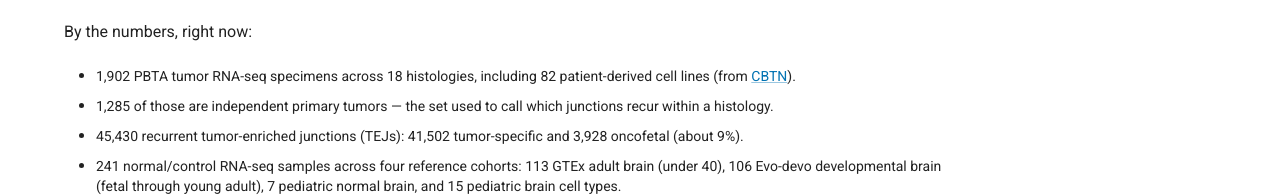
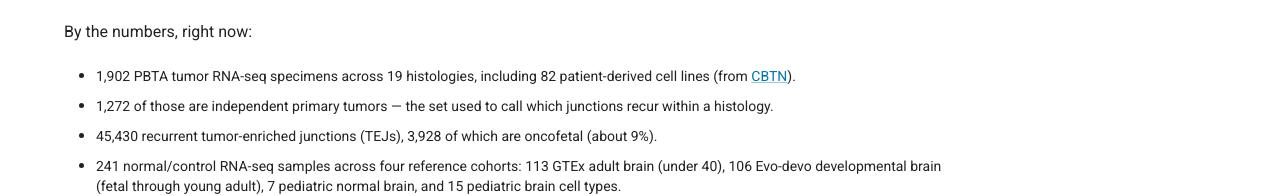
Before and after one commit to rokitalab/TAPESTRY, a React (Vite) app: page /about in a window 1280 px wide. Shown: the part 385-581 px from the top of the page. Built offline with nearby package versions, Linux system fonts and the light colour scheme; no server answers.

Commit message:
Apply batched suggestions from code review
Co-authored-by: Ryan Corbett <rcorbett@childrensnational.org>

```diff
--- a/src/pages/About.jsx
+++ b/src/pages/About.jsx
@@ -53,7 +53,7 @@ export default function About() {
         <Typography sx={{ mb: 2 }}>By the numbers, right now:</Typography>
         <List sx={{ listStyleType: "disc", pl: 4, py: 0 }}>
           <Stat>
-            1,902 PBTA tumor RNA-seq specimens across 18 histologies,
+            1,902 PBTA tumor RNA-seq specimens across 19 histologies,
             including 82 patient-derived cell lines (from{" "}
             <Link
               href="https://cbtn.org"
@@ -65,12 +65,11 @@ export default function About() {
             ).
           </Stat>
           <Stat>
-            1,285 of those are independent primary tumors — the set used to
+            1,272 of those are independent primary tumors — the set used to
             call which junctions recur within a histology.
           </Stat>
           <Stat>
-            45,430 recurrent tumor-enriched junctions (TEJs): 41,502
-            tumor-specific and 3,928 oncofetal (about 9%).
+            45,430 recurrent tumor-enriched junctions (TEJs), 3,928 of which are oncofetal (about 9%).
           </Stat>
           <Stat>
             241 normal/control RNA-seq samples across four reference
--- a/src/pages/Docs.jsx
+++ b/src/pages/Docs.jsx
@@ -214,8 +214,7 @@ export default function Docs() {
               then compared with the evo-devo cohort: those that are higher in
               at least one <em>prenatal</em> region/week-bin group than in
               every <em>postnatal</em> region/stage group (fold-change above 2
-              and SNR above 2) are called <strong>Oncofetal</strong>; the
-              rest are called <strong>Tumor-specific</strong>.
+              and SNR above 2) are called <strong>Oncofetal</strong>.
             </Typography>
           </ListItem>
           <ListItem sx={{ display: "list-item", py: 0.5, pl: 0 }}>
@@ -278,7 +277,7 @@ export default function Docs() {
             [
               <Code>junction_preference</Code>,
               <>
-                The specificity call for a junction, with values <Code>Tumor-enriched</Code> (tumor-enriched, without prenatal-specific expression; shown as Tumor-specific in the app) or <Code>Oncofetal</Code> (tumor-enriched and meeting the prenatal-versus-postnatal evo-devo criteria). The oncofetal call is made per junction from evo-devo expression, so every sample carrying a junction has the same call.
+                The specificity call for a junction, with values <Code>Tumor-enriched</Code> (tumor-enriched, without prenatal-specific expression) or <Code>Oncofetal</Code> (tumor-enriched and meeting the prenatal-versus-postnatal evo-devo criteria). The oncofetal call is made per junction from evo-devo expression, so every sample carrying a junction has the same call.
               </>,
             ],
             [
@@ -425,10 +424,10 @@ export default function Docs() {
           goal="for a junction (or set of junctions), determine whether it's reactivated fetal/developmental splicing (oncofetal) or splicing that has no normal-tissue counterpart at all (tumor-specific) — a distinction that matters for predicting on-target/off-tumor toxicity risk."
           steps={[
             <>
-              On Explore, use the Specificity filter to restrict the table to <Code>Oncofetal</Code> or <Code>Tumor-specific</Code> directly — this reflects the call already made by the pipeline.
+              On Explore, use the Specificity filter to restrict the table to <Code>Oncofetal</Code> or <Code>Tumor-enriched</Code> directly — this reflects the call already made by the pipeline.
             </>,
             <>
-              To see why a junction was called one way or the other, toggle Reference cohorts between All and Postnatal: a junction called Oncofetal will show enrichment against the Postnatal reference (low/no signal in postnatal controls) but a weaker or absent fold-change/SNR against All controls, because prenatal tissue does express it. A junction called Tumor-specific will show strong enrichment under both scopes — there's no control cohort, prenatal or postnatal, where it shows up.
+              To see why a junction was called one way or the other, toggle Reference cohorts between All and Postnatal: a junction called Oncofetal will show enrichment against the Postnatal reference (low/no signal in postnatal controls) but a weaker or absent fold-change/SNR against All controls, because prenatal tissue does express it. A junction called Tumor-enriched will show strong enrichment under both scopes — there's no control cohort, prenatal or postnatal, where it shows up.
             </>,
             "Select the junction and open the Evo-devo tab in the plot panel. This is the most direct visual confirmation: an oncofetal junction's CPM trace will be elevated in one or more fetal timepoints and drop to near-zero through postnatal development, while a tumor-specific junction's trace will stay flat/near-zero across all developmental timepoints.",
             "The Controls tab (faceted by cohort: GTEx, Evo-devo, Pediatric brain, etc.) gives a side-by-side view across all normal reference cohorts at once, useful for a final sanity check before treating a junction as a clean tumor-specific candidate.",
--- a/src/releases.js
+++ b/src/releases.js
@@ -9,8 +9,8 @@ export const RELEASES = [
     summary:
       "Updated oncofetal definition, new rare CNS tumor histology groups, and expanded documentation.",
     changes: [
-      "Oncofetal definition updated. A tumor-enriched junction is now called oncofetal when at least one prenatal evo-devo region/week-bin group has a minimum prenatal-to-postnatal fold change greater than 2 and a minimum SNR greater than 2 against every postnatal region/stage group. Tumor-enriched junctions that do not meet this are shown as Tumor-specific. The call is made per junction.",
-      "Rare CNS tumors added to the cohort as separate histology groups: Rare CNS tumor (48 samples), Other CNS embryonal tumor (27), and Pineoblastoma (12). Samples previously grouped as \"Other tumor\" were removed. The cohort now has 1,902 PBTA RNA-seq specimens across 18 histology groups.",
+      "Oncofetal definition updated. A tumor-enriched junction is now called oncofetal when at least one prenatal evo-devo region/week-bin group has a minimum prenatal-to-postnatal fold change greater than 2 and a minimum SNR greater than 2 against every postnatal region/stage group. Tumor-enriched junctions that do not meet this are shown as Tumor-enriched. The call is made per junction.",
+      "Rare CNS tumors added to the cohort as separate histology groups: Rare CNS tumor (48 samples), Other CNS embryonal tumor (27), and Pineoblastoma (12). Samples previously grouped as \"Other tumor\" were removed. The cohort now has 1,902 PBTA RNA-seq specimens across 19 histology groups.",
       "Docs: updated glossary and methods text for the new definition, added a table of contents, a link to the pbta-tumor-enriched-junctions repository, and this release notes page.",
     ],
   },
```
